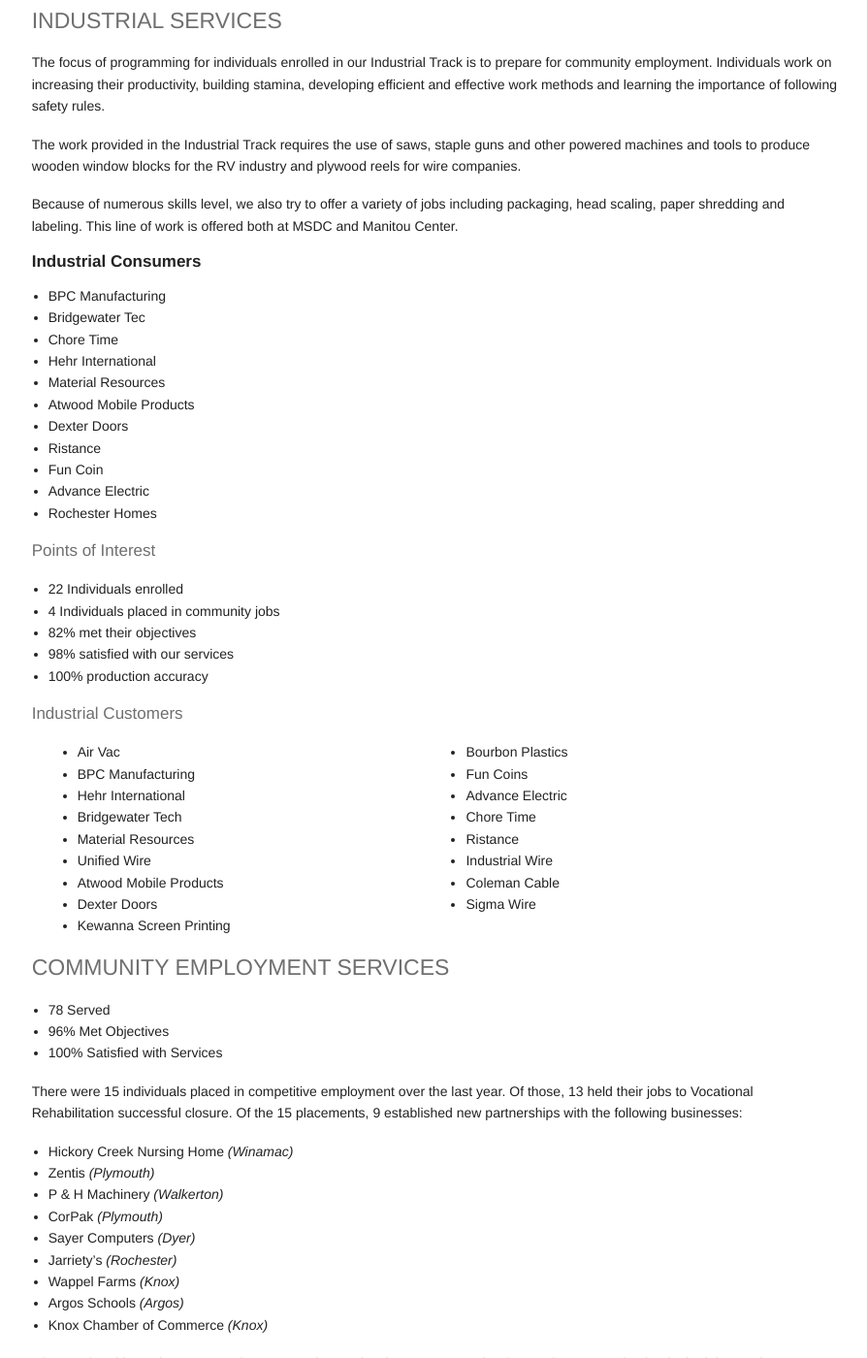
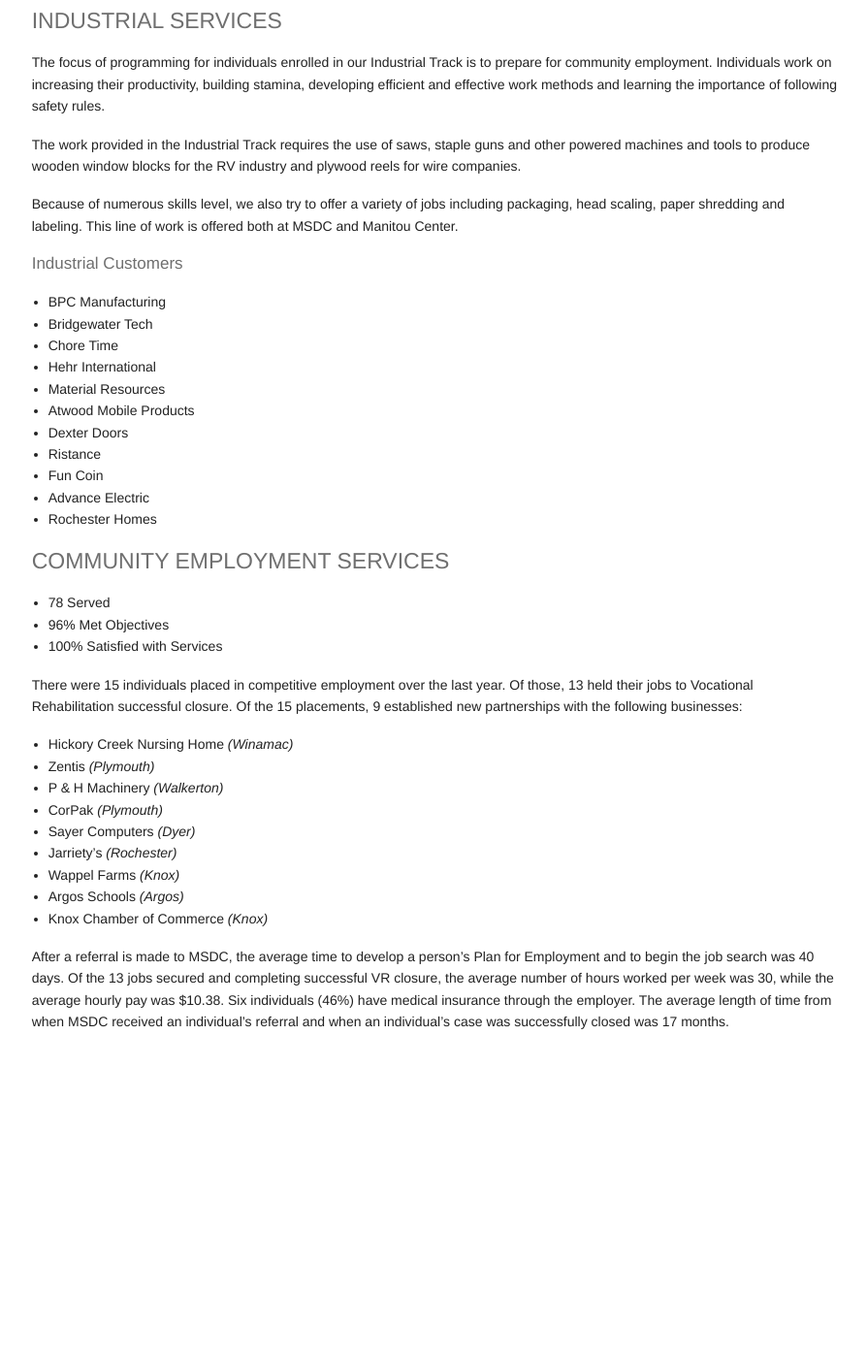
Before and after one commit to leviwilson/marshall-starke.org, a Jekyll site: the page built from report/adult.md, in a window 1280 px wide and 1400 px high, scrolled down 2163 px. Shown: the whole window at 97% size, without its empty margins (259-1153 px from the left). Built offline with Jekyll 4.4.1, drawn with Linux system fonts in a browser that asks for light colours; nearby versions of some CDN libraries; Markdown is read by kramdown in place of the engine named in the settings; after the commit the page ends 3424 px from its top, so only the background shows below that.

Commit message:
more IS updates

```diff
--- a/report/adult.md
+++ b/report/adult.md
@@ -108,9 +108,9 @@ wooden window blocks for the RV industry and plywood reels for wire companies.
 Because of numerous skills level, we also try to offer a variety of jobs including packaging, head scaling, paper shredding and
 labeling. This line of work is offered both at MSDC and Manitou Center.
 
-##### Industrial Consumers
+<h5 class="subheader">Industrial Customers</h5>
 *  BPC Manufacturing
-*  Bridgewater Tec
+*  Bridgewater Tech
 *  Chore Time
 *  Hehr International
 *  Material Resources
@@ -120,43 +120,6 @@ labeling. This line of work is offered both at MSDC and Manitou Center.
 *  Fun Coin
 *  Advance Electric
 *  Rochester Homes
-
-<h5 class="subheader">Points of Interest</h5>
-*  22 Individuals enrolled
-*  4 Individuals placed in community jobs
-*  82% met their objectives
-*  98% satisfied with our services
-*  100% production accuracy
-
-<h5 class="subheader">Industrial Customers</h5>
-<div class="twelve columns">
-  <div class="six columns">
-    <ul>
-      <li>Air Vac</li>
-      <li>BPC Manufacturing</li>
-      <li>Hehr International</li>
-      <li>Bridgewater Tech</li>
-      <li>Material Resources</li>
-      <li>Unified Wire</li>
-      <li>Atwood Mobile Products</li>
-      <li>Dexter Doors</li>
-      <li>Kewanna Screen Printing</li>
-    </ul>
-  </div>
-
-  <div class="six columns">
-    <ul>
-      <li>Bourbon Plastics</li>
-      <li>Fun Coins</li>
-      <li>Advance Electric</li>
-      <li>Chore Time</li>
-      <li>Ristance</li>
-      <li>Industrial Wire</li>
-      <li>Coleman Cable</li>
-      <li>Sigma Wire</li>
-    </ul>
-  </div>
-</div>
 
 <h4 class="subheader" id="employment">COMMUNITY EMPLOYMENT SERVICES</h4>
 
```
